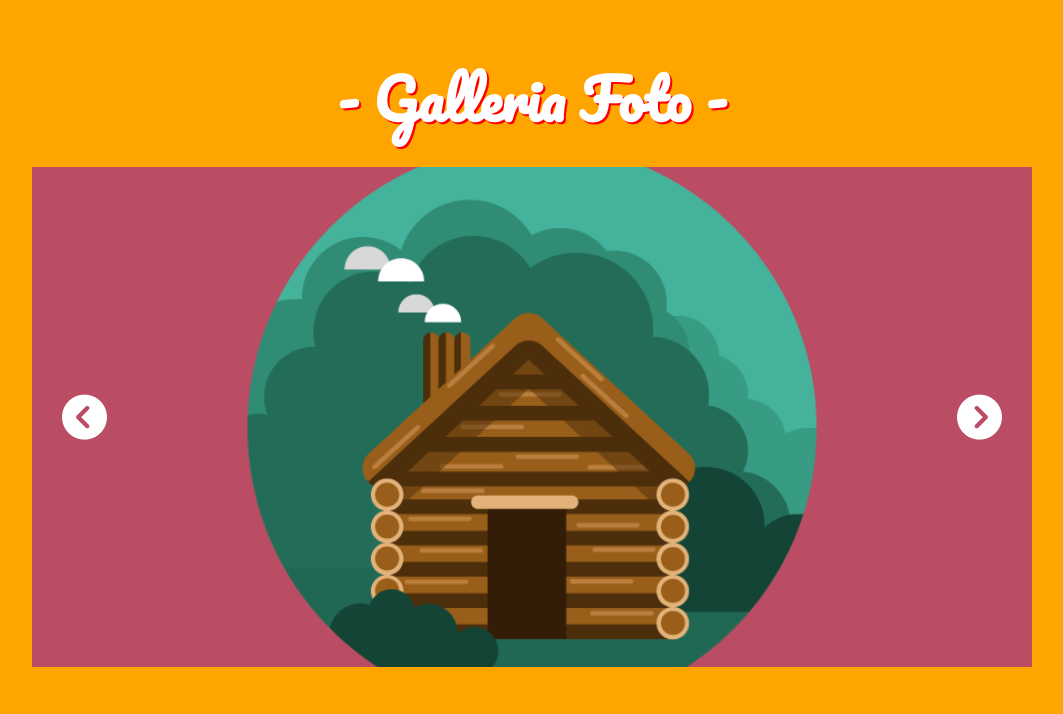
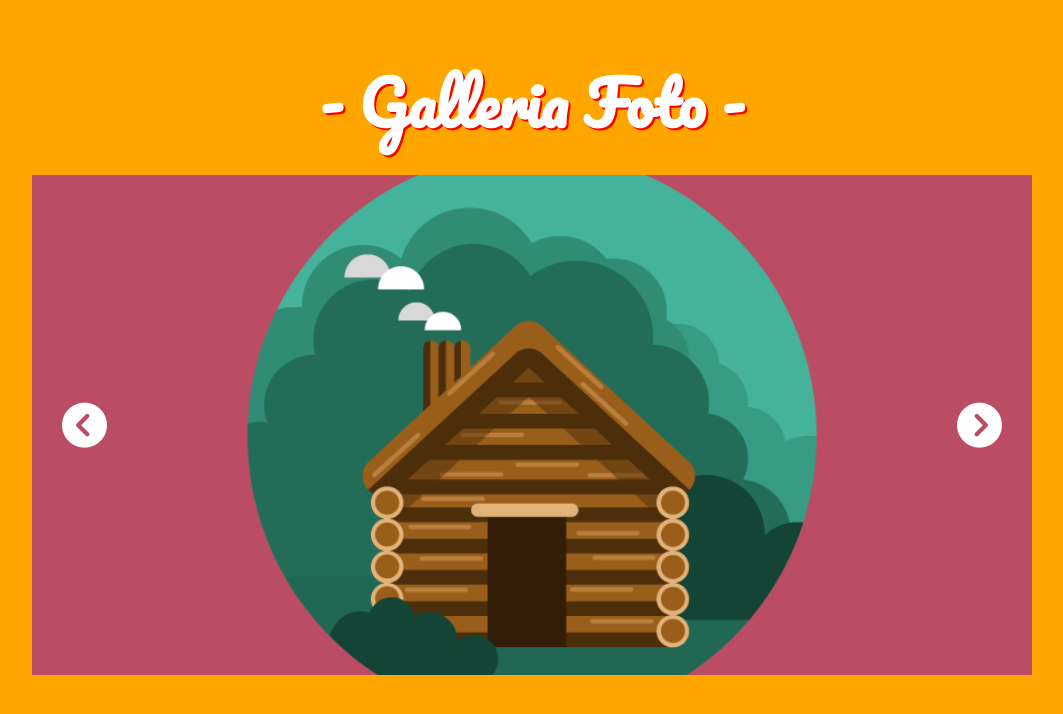
Before and after one commit to titty91/vue-slider, a plain HTML site: page index.html in a window 1280 px wide. Shown: the whole page, without its empty margins (108-1171 px from the left). Drawn offline with nearby package versions, Linux system fonts and the light colour scheme.

Commit message:
modifiche js 2

```diff
--- a/index.html
+++ b/index.html
@@ -19,14 +19,12 @@
 
 <body>
     <main>
-        <section id="app" class="slideContainer">
+        <section id="app" class="galleriaContainer">
             <h1> - Galleria Foto - </h1>
-
-            <div class="imgs-list noSelect">
+            <div class="imgs-list">
                 <i class="fas fa-chevron-circle-left" id="leftArrow" @click='clickImg'></i>
                   <img class="active firstImg" :src="imgs[activeImg]">
                 <i class="fas fa-chevron-circle-right" id="rightArrow" @click='clickImg'></i>
-
             </div>
         </section>
     </main>
--- a/main/script.js
+++ b/main/script.js
@@ -14,16 +14,16 @@ var divFoto = new Vue({
     'activeImg': 0
   },
   methods:{
-    clickImg(){
+    clickImg: function(){
       leftArrow: function clickLeft(){
         this.activeImg--;
         if(this.activeImg < 0){
-          this.activeImg = this.img.length - 1;
+          this.activeImg = this.imgs.length - 1;
         }
       }
       rightArrow: function clickRigth(){
         this.activeImg++;
-        if(this.activeImg >= this.img.length){
+        if(this.activeImg >= this.imgs.length){
           this.activeImg = 0;
         }
       }
--- a/style/style.css
+++ b/style/style.css
@@ -12,16 +12,16 @@ body{
 }
 
 /* Proprietà main */
-.slideContainer{
+.galleriaContainer{
     text-align: center;
     margin: 50px auto;
     width: 80%;
     min-width: 550px;
 }
 
-.slideContainer h1{
+.galleriaContainer h1{
     color: white;
-    font-size: 55px;
+    font-size: 60px;
     margin: 20px 0;
     text-shadow: 2px 2px 0 red;
 }
```
